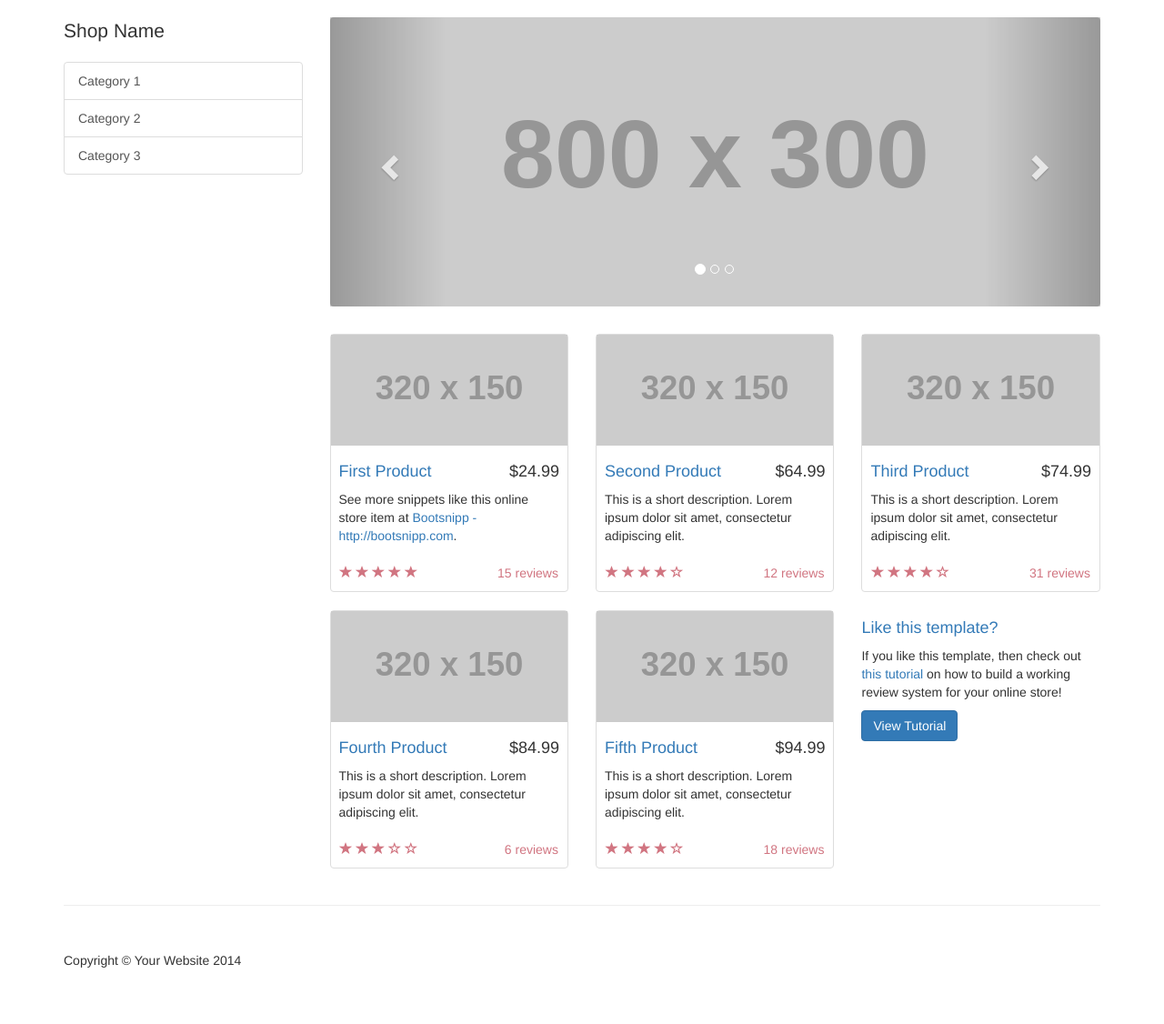
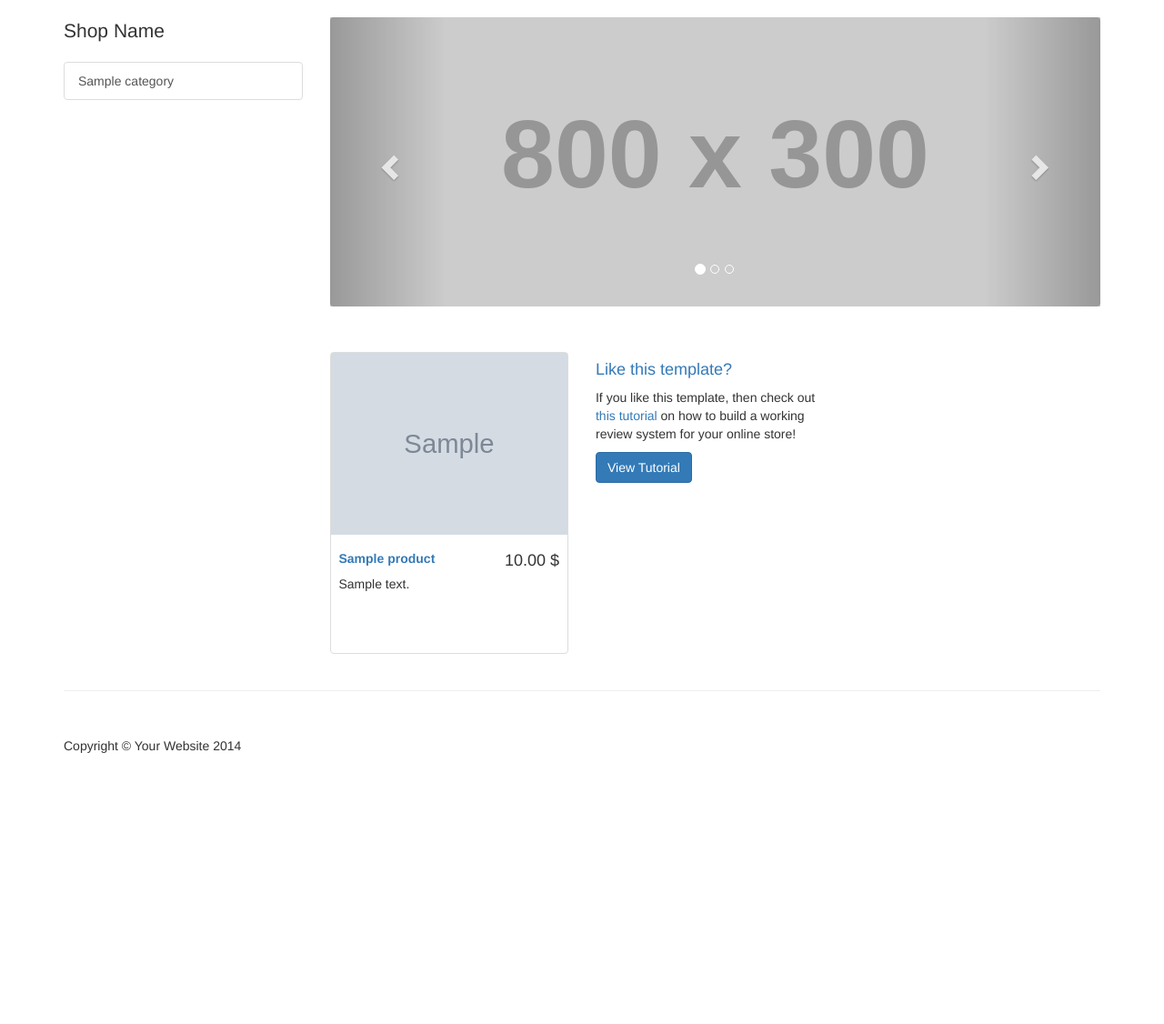
Before and after one commit to AlieksieievYurii/DjangoShop, a Django app: page /accomap/index/ in a window 1280 px wide. Shown: the part 51-1177 px from the top of the page at 91% size. After the commit the page ends 879 px from the top, so only its background shows below. Run offline with Django 3.2, Linux system fonts and the light colour scheme; tables that the repository leaves empty hold one stand-in row (values such as "Sample post"); grey boxes marked "Sample" are stand-in pictures; grey boxes labelled with a size stand in for pictures from a placeholder-image service; some libraries are stand-ins or nearby versions.

Commit message:
Fix bug with jdquery

```diff
--- a/WebShop/accomap/templates/base.html
+++ b/WebShop/accomap/templates/base.html
@@ -67,9 +67,9 @@
             <div class="col-md-3">
                 <p class="lead">Shop Name</p>
                 <div class="list-group">
-                    <a href="#" class="list-group-item">Category 1</a>
-                    <a href="#" class="list-group-item">Category 2</a>
-                    <a href="#" class="list-group-item">Category 3</a>
+                    {% for category in categories %}
+                    <a href="#" class="list-group-item">{{ category.name }}</a>
+                    {% endfor %}
                 </div>
             </div>
 
@@ -105,118 +105,20 @@
                     </div>
 
                 </div>
-
+                <br/>
                 <div class="row">
-
+                    {% for product in products %}
                     <div class="col-sm-4 col-lg-4 col-md-4">
                         <div class="thumbnail">
-                            <img src="http://placehold.it/320x150" alt="">
+                            <img src="{{ product.image.url }}" alt="" style="width: 100%; height: 200px;">
                             <div class="caption">
-                                <h4 class="pull-right">$24.99</h4>
-                                <h4><a href="#">First Product</a>
-                                </h4>
-                                <p>See more snippets like this online store item at <a target="_blank" href="http://www.bootsnipp.com">Bootsnipp - http://bootsnipp.com</a>.</p>
-                            </div>
-                            <div class="ratings">
-                                <p class="pull-right">15 reviews</p>
-                                <p>
-                                    <span class="glyphicon glyphicon-star"></span>
-                                    <span class="glyphicon glyphicon-star"></span>
-                                    <span class="glyphicon glyphicon-star"></span>
-                                    <span class="glyphicon glyphicon-star"></span>
-                                    <span class="glyphicon glyphicon-star"></span>
-                                </p>
+                                <h4 class="pull-right">{{ product.price }} $</h4>
+                                <h5><strong><a href="#">{{ product.title }}</a></strong></h5>
+                                <p>{{ product.description }}</p>
                             </div>
                         </div>
                     </div>
-
-                    <div class="col-sm-4 col-lg-4 col-md-4">
-                        <div class="thumbnail">
-                            <img src="http://placehold.it/320x150" alt="">
-                            <div class="caption">
-                                <h4 class="pull-right">$64.99</h4>
-                                <h4><a href="#">Second Product</a>
-                                </h4>
-                                <p>This is a short description. Lorem ipsum dolor sit amet, consectetur adipiscing elit.</p>
-                            </div>
-                            <div class="ratings">
-                                <p class="pull-right">12 reviews</p>
-                                <p>
-                                    <span class="glyphicon glyphicon-star"></span>
-                                    <span class="glyphicon glyphicon-star"></span>
-                                    <span class="glyphicon glyphicon-star"></span>
-                                    <span class="glyphicon glyphicon-star"></span>
-                                    <span class="glyphicon glyphicon-star-empty"></span>
-                                </p>
-                            </div>
-                        </div>
-                    </div>
-
-                    <div class="col-sm-4 col-lg-4 col-md-4">
-                        <div class="thumbnail">
-                            <img src="http://placehold.it/320x150" alt="">
-                            <div class="caption">
-                                <h4 class="pull-right">$74.99</h4>
-                                <h4><a href="#">Third Product</a>
-                                </h4>
-                                <p>This is a short description. Lorem ipsum dolor sit amet, consectetur adipiscing elit.</p>
-                            </div>
-                            <div class="ratings">
-                                <p class="pull-right">31 reviews</p>
-                                <p>
-                                    <span class="glyphicon glyphicon-star"></span>
-                                    <span class="glyphicon glyphicon-star"></span>
-                                    <span class="glyphicon glyphicon-star"></span>
-                                    <span class="glyphicon glyphicon-star"></span>
-                                    <span class="glyphicon glyphicon-star-empty"></span>
-                                </p>
-                            </div>
-                        </div>
-                    </div>
-
-                    <div class="col-sm-4 col-lg-4 col-md-4">
-                        <div class="thumbnail">
-                            <img src="http://placehold.it/320x150" alt="">
-                            <div class="caption">
-                                <h4 class="pull-right">$84.99</h4>
-                                <h4><a href="#">Fourth Product</a>
-                                </h4>
-                                <p>This is a short description. Lorem ipsum dolor sit amet, consectetur adipiscing elit.</p>
-                            </div>
-                            <div class="ratings">
-                                <p class="pull-right">6 reviews</p>
-                                <p>
-                                    <span class="glyphicon glyphicon-star"></span>
-                                    <span class="glyphicon glyphicon-star"></span>
-                                    <span class="glyphicon glyphicon-star"></span>
-                                    <span class="glyphicon glyphicon-star-empty"></span>
-                                    <span class="glyphicon glyphicon-star-empty"></span>
-                                </p>
-                            </div>
-                        </div>
-                    </div>
-
-                    <div class="col-sm-4 col-lg-4 col-md-4">
-                        <div class="thumbnail">
-                            <img src="http://placehold.it/320x150" alt="">
-                            <div class="caption">
-                                <h4 class="pull-right">$94.99</h4>
-                                <h4><a href="#">Fifth Product</a>
-                                </h4>
-                                <p>This is a short description. Lorem ipsum dolor sit amet, consectetur adipiscing elit.</p>
-                            </div>
-                            <div class="ratings">
-                                <p class="pull-right">18 reviews</p>
-                                <p>
-                                    <span class="glyphicon glyphicon-star"></span>
-                                    <span class="glyphicon glyphicon-star"></span>
-                                    <span class="glyphicon glyphicon-star"></span>
-                                    <span class="glyphicon glyphicon-star"></span>
-                                    <span class="glyphicon glyphicon-star-empty"></span>
-                                </p>
-                            </div>
-                        </div>
-                    </div>
+                    {% endfor %}
 
                     <div class="col-sm-4 col-lg-4 col-md-4">
                         <h4><a href="#">Like this template?</a>
@@ -251,10 +153,11 @@
     <!-- /.container -->
 
     <!-- jQuery -->
-    <script src="js/jquery.js"></script>
+    <script src='{% static "js/jquery.js" %}'></script>
+    <script src='{% static "js/bootstrap.min.js" %}'></script>
 
     <!-- Bootstrap Core JavaScript -->
-    <script src="js/bootstrap.min.js"></script>
+
 
 </body>
 
```
